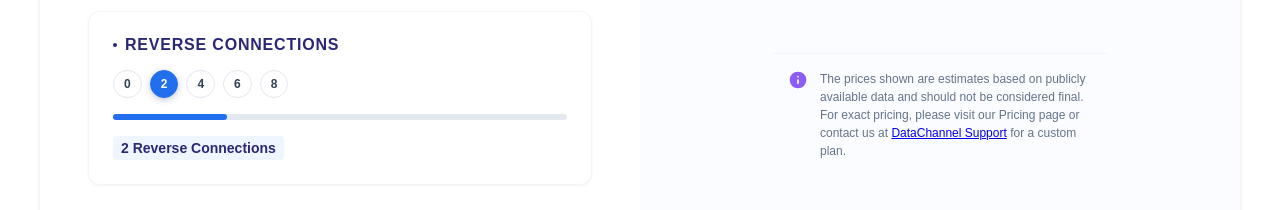
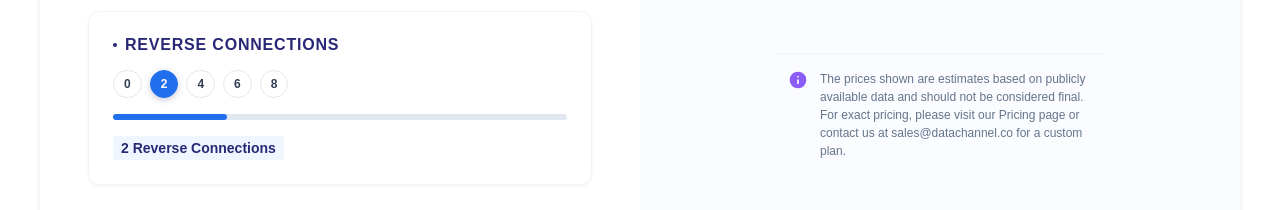
Before and after one commit to mahesh-dc/DC-vs-Fivetran-Calculator, a React (Vite) app: page / in a window 1280 px wide. Shown: the part 492-702 px from the top of the page. Built offline with nearby package versions, Linux system fonts and the light colour scheme.

Commit message:
Remove email link from SavingsCard component for clarity

```diff
--- a/src/components/SavingsCard.jsx
+++ b/src/components/SavingsCard.jsx
@@ -53,7 +53,7 @@ const SavingsCard = ({ fivetranCost, dataChannelCost, annualSavings, savingsPerc
             <path d="M12 16v-4M12 8h.01" stroke="white" strokeWidth="2" strokeLinecap="round" strokeLinejoin="round"/>
           </svg>
         </div>
-        <p>The prices shown are estimates based on publicly available data and should not be considered final. For exact pricing, please visit our Pricing page or contact us at <a href="mailto:sales@datachannel.co">DataChannel Support</a> for a custom plan.</p>
+        <p>The prices shown are estimates based on publicly available data and should not be considered final. For exact pricing, please visit our Pricing page or contact us at sales@datachannel.co for a custom plan.</p>
       </div>
     </div>
   )
```
